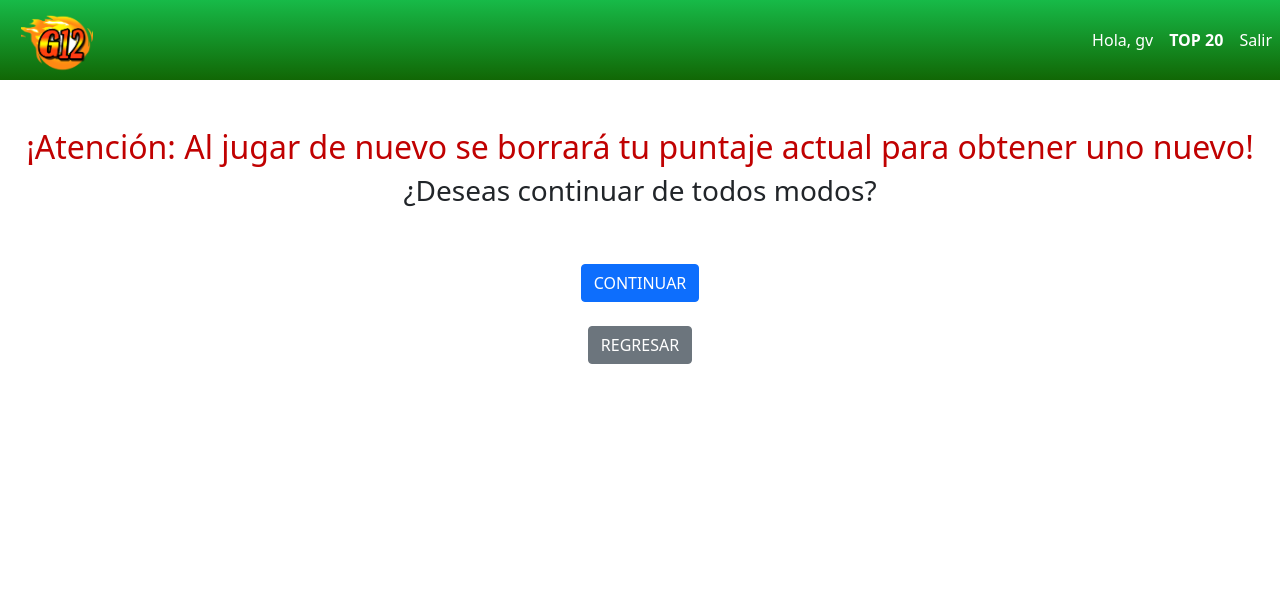
After one commit to gonzalov85/Aplicativo1, a Django app: page /atencion/ in a window 1280 px wide. The commit adds this page. Shown: the top 604 px of the page. Run offline with Django 3.2, Linux system fonts and the light colour scheme; a user stored in the database is signed in; some libraries are stand-ins or nearby versions.

Commit message:
Alerta antes de volver a jugar y arreglos
Co-Authored-By: SaraRotela <88736486+SaraRotela@users.noreply.github.com>
Co-Authored-By: Ballest-fran <88737673+Ballest-fran@users.noreply.github.com>
Co-Authored-By: JoseALT <88116605+JoseLALT@users.noreply.github.com>
Co-Authored-By: eugenia286 <88558845+eugenia286@users.noreply.github.com>
Co-Authored-By: guildmember145 <52839296+guildmember145@users.noreply.github.com>
Co-Authored-By: CristianSchah <88737383+CristianSchah@users.noreply.github.com>
Co-Authored-By: santiagowuerich <88554765+santiagowuerich@users.noreply.github.com>

```diff
--- a/Quiz/urls.py
+++ b/Quiz/urls.py
@@ -1,5 +1,5 @@
 from django.urls import path
-from .views import inicio, registro, loginView , logout_vista, HomeUsuario, jugar, resultado_pregunta, tablero, borrar_respondidas
+from .views import inicio, registro, loginView , logout_vista, HomeUsuario, jugar, resultado_pregunta, tablero, borrar_respondidas, Atencion
 
 urlpatterns = [
     path('', inicio, name='inicio'),
@@ -11,4 +11,5 @@ urlpatterns = [
     path('tablero/', tablero, name='tablero'),
     path('resultado/<int:pregunta_respondida_pk>/', resultado_pregunta, name='resultado'),
     path('borrar_respondidas/', borrar_respondidas, name='borrar_respondidas'),
+    path('atencion/', Atencion, name='atencion'),
 ]
--- a/Quiz/views.py
+++ b/Quiz/views.py
@@ -109,3 +109,8 @@ def logout_vista(request):
 def borrar_respondidas(self):
     PreguntasRespondidas.objects.all().delete()
     return redirect('jugar')
+
+
+@login_required(login_url='inicio.html')
+def Atencion(request):
+    return render(request,'play/atencion.html')
--- a/static/css/main.css
+++ b/static/css/main.css
@@ -7,7 +7,7 @@
 }
 
 
-h2{
+.titulo-carpincho {
     color:blue;
 }
 
@@ -20,12 +20,13 @@ h2{
 .inicio{
     text-align: center;
 }
-
+.puntaje{
+    margin-left:2vh;
+    font-weight: bold;
+}
 .puntaje_actual{
-    color: red;
+    color: rgb(199, 3, 3);
     font-size: 120%;
-    margin-left: 20px;
-    font-weight: bold;
 }
 
 .jugar-denuevo{
@@ -88,3 +89,15 @@ h2{
     right: 0;
     background-color:white;
 }
+
+.alerta {
+    color:rgb(192, 1, 1);
+}
+
+.caja-atencion{
+    text-align: center;
+}
+
+.jugaste{
+    text-align: center;
+}
--- a/templates/inicio.html
+++ b/templates/inicio.html
@@ -11,7 +11,7 @@
         </div>
         <img src="{% static 'images/capy1.jpg' %}" alt="Tincho el Carpincho" width="300" height="300"><img src="{% static 'images/escudochaco.png' %}" alt="Tincho el Carpincho" width="250" height="300"><br><br>
     {% if user.is_authenticated %}
-        <h3>¡Jugar Ahora! --> <a href="{% url 'jugar' %}"></a><img class="option" src="{% static 'images/play.png' %}" alt="Play Button"></a></h3>
+        <h3>¡Jugar Ahora! --> <a href="{% url 'jugar' %}"><img class="option" src="{% static 'images/play.png' %}" alt="Play Button"></a></h3>
         <br><br>
         <h3>Ver Tablero TOP 20 --> <a  href="{% url 'tablero' %}"><img class="option" src="{% static 'images/top20.png' %}" alt="Top 20"></a> </h3>
         <br><br>
--- /dev/null
+++ b/templates/play/atencion.html
@@ -0,0 +1,11 @@
+{% extends 'base.html' %}
+{% block contenido %}
+<div class="caja-atencion">
+<br><br>
+<h2 class="alerta">¡Atención: Al jugar de nuevo se borrará tu puntaje actual para obtener uno nuevo!</h2>
+<h3 class="pregunta">¿Deseas continuar de todos modos?</h3><br><br>
+<a href="{% url 'borrar_respondidas' %}"><button type="button" class="btn btn-primary">CONTINUAR</button></a><br><br>
+<a href="{% url 'tablero' %}"><button type="button" class="btn btn-secondary">REGRESAR</button></a>
+</div>
+
+{% endblock %}
```
Also changed, not shown: templates/play/jugar.html (+6 -6 lines), templates/play/tablero.html (+4 -4 lines), db.sqlite3.
